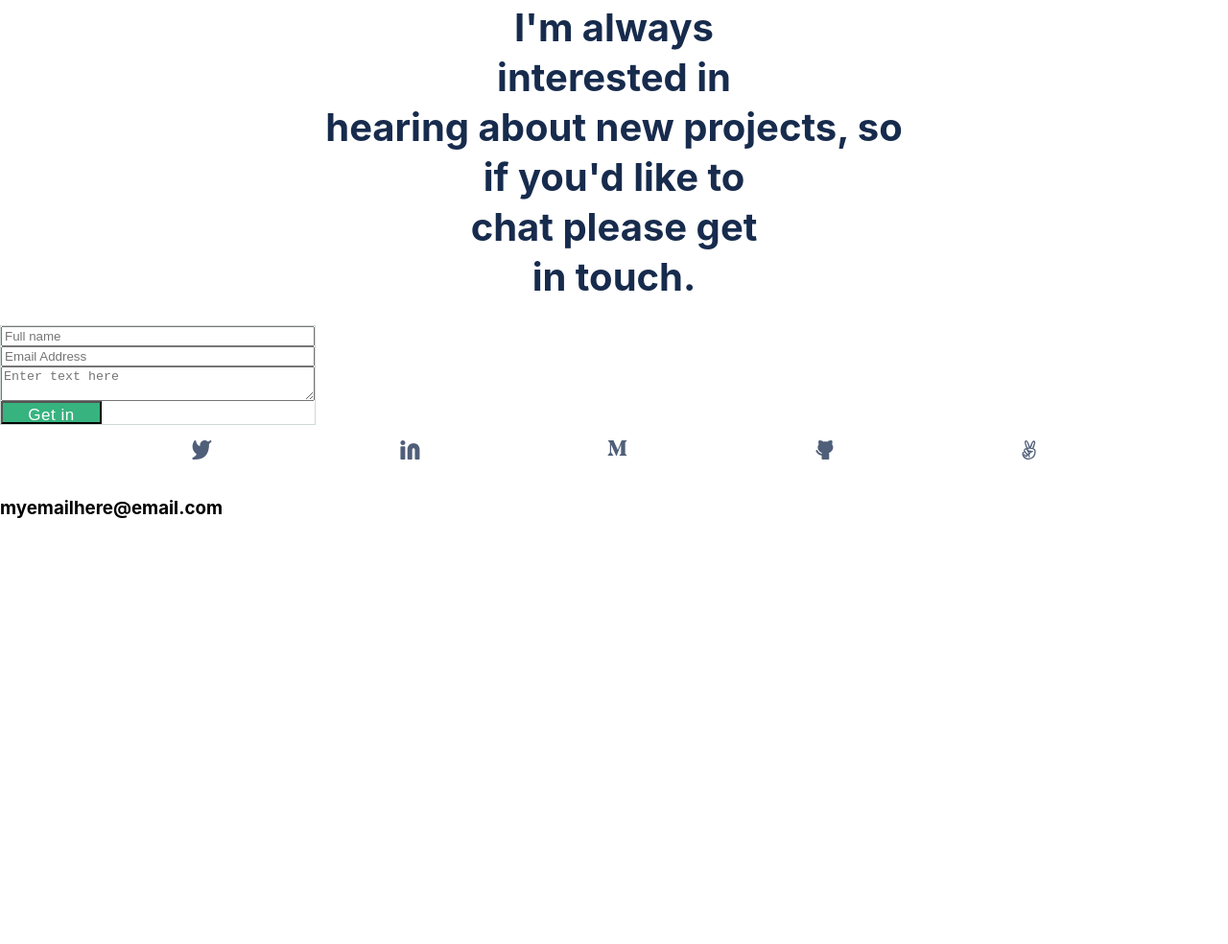
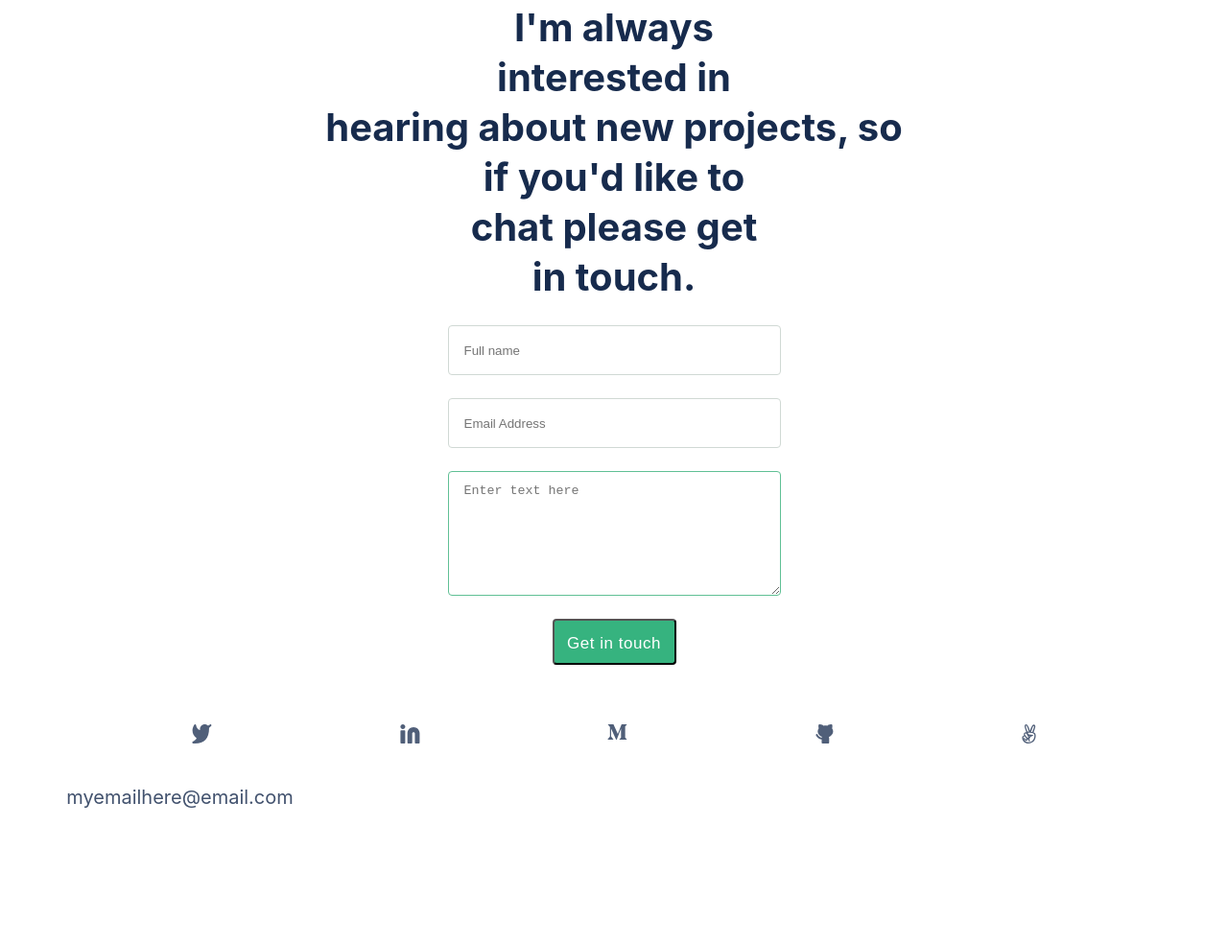
Before and after one commit to usamamaliq/Portfolio, a website: page index.html in a window 1280 px wide. Shown: the part 5057-6041 px from the top of the page at 96% size. Before the commit the page ends 5617 px from the top, so only its background shows below. Drawn offline with Linux system fonts and the light colour scheme.

Commit message:
Add styling for form and footer elements

```diff
--- a/index.html
+++ b/index.html
@@ -187,11 +187,11 @@
 </section>
 <div class="Footer">
 <form class="form" action="https://formspree.io/f/mdojkjgl" method="POST">
-    <input type="text" name="name" placeholder="Full name" maxlength="30" required>
-    <input type="email" name="email" placeholder="Email Address" required>
-    <textarea class="f-message" name="message" maxlength="500" placeholder="Enter text here" required></textarea>
+    <input class="forma" type="text" name="name" placeholder="Full name" maxlength="30" required>
+    <input class="forma" type="email" name="email" placeholder="Email Address" required>
+    <textarea class="f-message " name="message" maxlength="500" placeholder="Enter text here" required></textarea>
   <!-- your other form fields go here -->
-  <button id="f-button" type="submit">Get in touch</button>
+  <button class="f-button" type="submit">Get in touch</button>
 </form>
 </div>
 <ul class="social-media">
@@ -205,6 +205,8 @@
   </li><li><a href="#"><img src="./Images/social-media-icons/angellist.svg" alt="Link to Angellist"></a>
   </li>
   </ul>
+  <div class="footer-email">
   <h3 class="email">myemailhere@email.com</h3>
+</div>
 </body>
 </html>
--- a/style.css
+++ b/style.css
@@ -351,13 +351,35 @@ a:active {
 .form {
   display: flex;
   flex-direction: column;
-  border: 1px solid #D0D9D4;
-  width: 327px;
+  align-items: center;
+
+}
+.forma {
+  background: #fff;
+/* Theme 2 / Neutral 9 */
+width: 327px;
+height: 48px;
+
+border: 1px solid #d0d9d4;
+border-radius: 4px;
+margin-bottom: 24px;
+padding-left: 16px;
 }
 
-#f-button {
-  width: 105px;
-  height: 24px;
+.f-message {
+  width: 327px;
+  height: 114px;
+  background: #FFFFFF;
+/* Theme 2 / Primary 3 */
+
+border: 1px solid #60C095;
+border-radius: 4px;
+margin-bottom: 24px;
+padding-left: 16px;
+padding-top: 12px;
+}
+
+.f-button {
   font-weight: 500;
   font-size: 17px;
   line-height: 24px;
@@ -365,5 +387,37 @@ a:active {
   text-align: center;
   letter-spacing: 0.03em;
   color: #ffff;
-  background-color: #36b37f;
+  padding: 12px;
+  gap: 10px;
+  width: 129px;
+  height: 48px;
+  background: #36b37f;
+  border-radius: 4px;
+  margin-bottom: 46px;
 }
+
+.f-button:hover {
+  box-shadow: 0 8px 16px rgba(54, 179, 127, 0.24);
+}
+
+.f-button:active {
+  background-color: #008552;
+
+}
+
+.footer-email {
+  width: 375px;
+  height: 189px;
+
+}
+.email {
+  display: flex;
+  flex-direction: row;
+  justify-content: center;
+  margin-left: 0px;
+  font-weight: 400;
+  font-size: 20px;
+  line-height: 32px;
+  text-align: center;
+  color: #42526e;
+}
```
